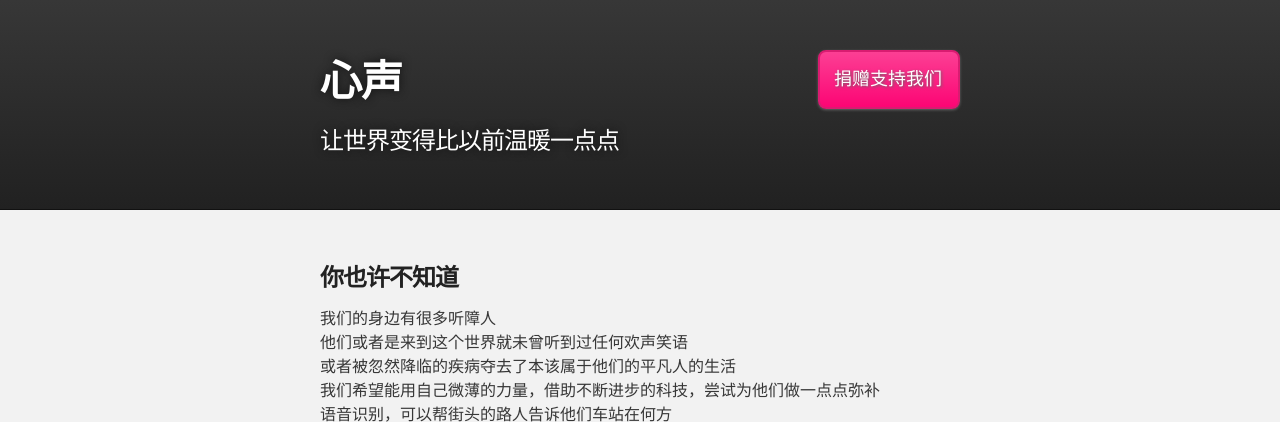
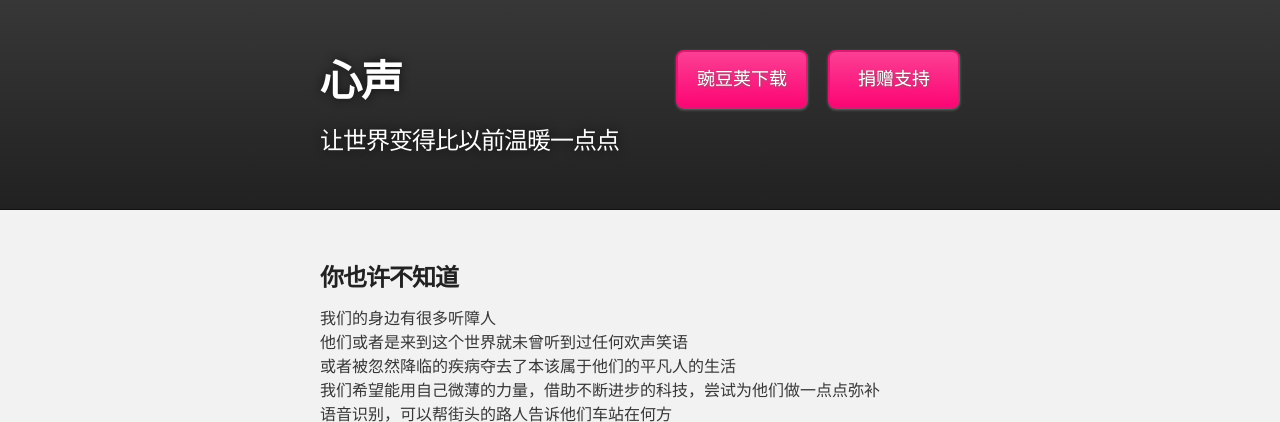
Before and after one commit to iamroody/xinsheng, a PHP site: page / in a window 1280 px wide. Shown: the top 422 px of the page. Run offline with PHP 8.4, Linux system fonts and the light colour scheme.

Commit message:
add a download button

```diff
--- a/index.html
+++ b/index.html
@@ -23,7 +23,10 @@
             <h1 id="project_title">心声</h1>
             <h2 id="project_tagline">让世界变得比以前温暖一点点</h2>
           </div>
-          <div class="donations"><a class="button" href="https://me.alipay.com/totrypsy" target="_blank">捐赠支持我们</a></div>
+
+          <div class="donations"><a class="button" href="https://me.alipay.com/totrypsy" target="_blank">捐赠支持</a></div>
+
+         <div class="download"><a class="button" href="http://www.wandoujia.com/apps/com.HeartVoice" target="_blank">豌豆荚下载</a></div>
         </header>
     </div>
 
--- a/stylesheets/main.css
+++ b/stylesheets/main.css
@@ -25,19 +25,21 @@
   width: 300px;
 }
 
-.donations{
-  display: inline-block;
+.donations, .download{
+  display: block;
   float: right;
+  margin-left: 20px;
 }
 
 .button{
-  width: 110px;
+  width: 100px;
   display: inline-block;
   font-family: Arial;
   color: #ffffff;
   font-size: 18px;
   padding: 14px;
   text-decoration: none;
+  text-align: center;
   -webkit-border-radius: 8px;
   -moz-border-radius: 8px;
   border-radius: 8px;
```
Also changed, not shown: other parts of stylesheets/main.css (+4 -0 lines).
